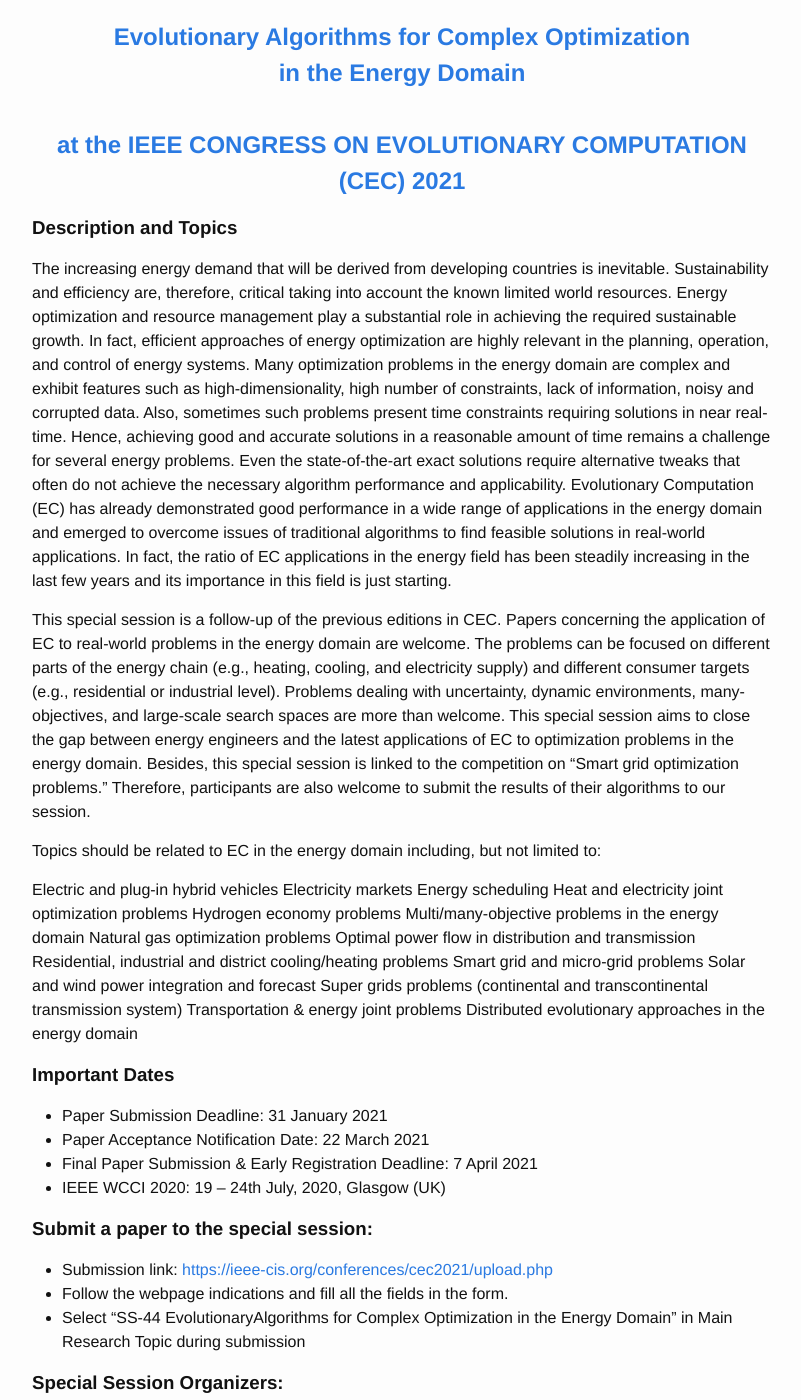
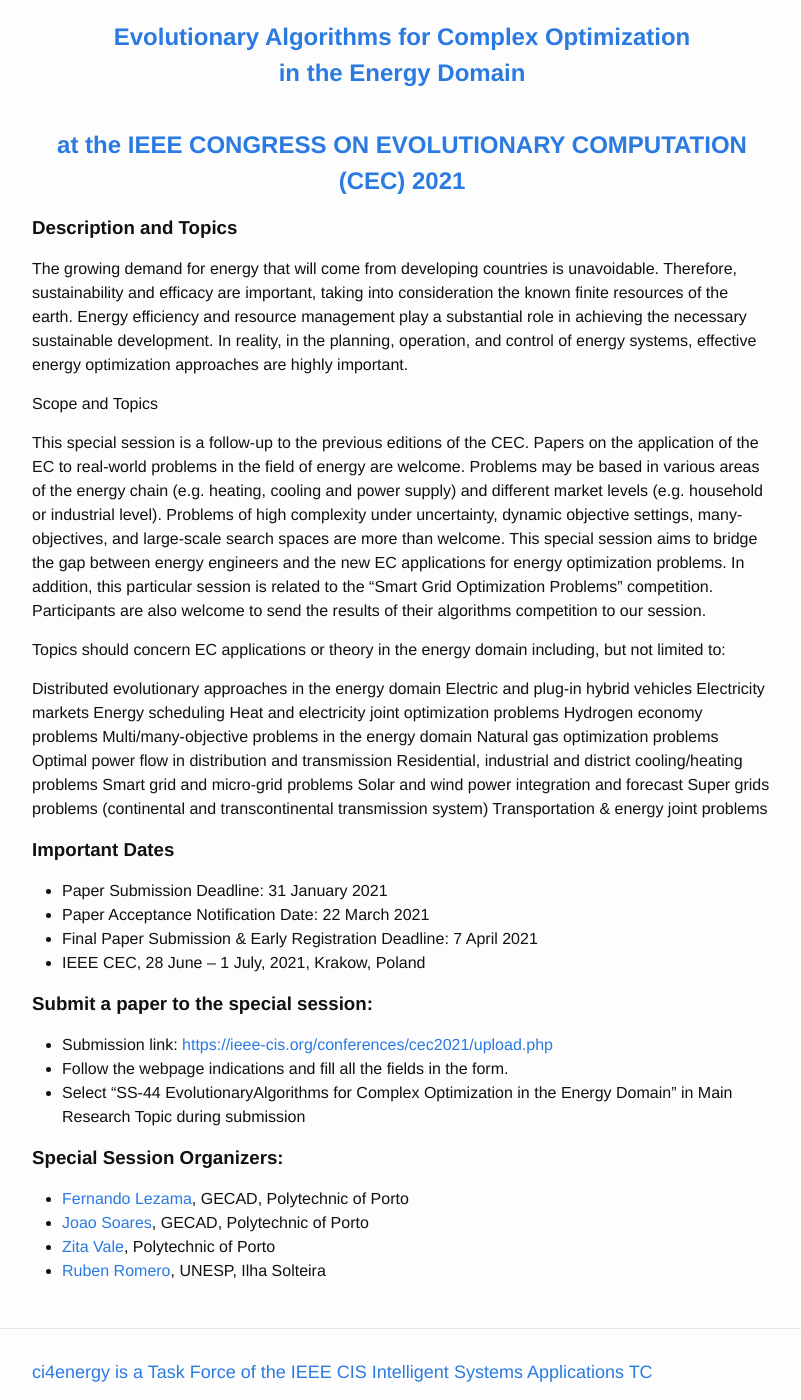
Before and after one commit to ci4energy/ci4energy.github.io, a Jekyll site: the page built from energy.md, in a window 1280 px wide and 1400 px high, scrolled down 195 px. Shown: the whole window, without its empty margins (238-1039 px from the left). Built offline with Jekyll 4.4.1, drawn with Linux system fonts in a browser that asks for light colours.

Commit message:
Update energy.md

```diff
--- a/energy.md
+++ b/energy.md
@@ -15,12 +15,15 @@
 <h3><b>Description and Topics</b></h3>
 
 
-The increasing energy demand that will be derived from developing countries is inevitable. Sustainability and efficiency are, therefore, critical taking into account the known limited world resources. Energy optimization and resource management play a substantial role in achieving the required sustainable growth. In fact, efficient approaches of energy optimization are highly relevant in the planning, operation, and control of energy systems. Many optimization problems in the energy domain are complex and exhibit features such as high-dimensionality, high number of constraints, lack of information, noisy and corrupted data. Also, sometimes such problems present time constraints requiring solutions in near real-time. Hence, achieving good and accurate solutions in a reasonable amount of time remains a challenge for several energy problems. Even the state-of-the-art exact solutions require alternative tweaks that often do not achieve the necessary algorithm performance and applicability. Evolutionary Computation (EC) has already demonstrated good performance in a wide range of applications in the energy domain and emerged to overcome issues of traditional algorithms to find feasible solutions in real-world applications. In fact, the ratio of EC applications in the energy field has been steadily increasing in the last few years and its importance in this field is just starting.
+The growing demand for energy that will come from developing countries is unavoidable. Therefore, sustainability and efficacy are important, taking into consideration the known finite resources of the earth. Energy efficiency and resource management play a substantial role in achieving the necessary sustainable development. In reality, in the planning, operation, and control of energy systems, effective energy optimization approaches are highly important.
 
-This special session is a follow-up of the previous editions in CEC. Papers concerning the application of EC to real-world problems in the energy domain are welcome. The problems can be focused on different parts of the energy chain (e.g., heating, cooling, and electricity supply) and different consumer targets (e.g., residential or industrial level). Problems dealing with uncertainty, dynamic environments, many-objectives, and large-scale search spaces are more than welcome. This special session aims to close the gap between energy engineers and the latest applications of EC to optimization problems in the energy domain. Besides, this special session is linked to the competition on “Smart grid optimization problems.” Therefore, participants are also welcome to submit the results of their algorithms to our session.
+Scope and Topics
 
-Topics should be related to EC in the energy domain including, but not limited to:
+This special session is a follow-up to the previous editions of the CEC. Papers on the application of the EC to real-world problems in the field of energy are welcome. Problems may be based in various areas of the energy chain (e.g. heating, cooling and power supply) and different market levels (e.g. household or industrial level). Problems of high complexity under uncertainty, dynamic objective settings, many-objectives, and large-scale search spaces are more than welcome. This special session aims to bridge the gap between energy engineers and the new EC applications for energy optimization problems. In addition, this particular session is related to the “Smart Grid Optimization Problems” competition. Participants are also welcome to send the results of their algorithms competition to our session.
 
+Topics should concern EC applications or theory in the energy domain including, but not limited to:
+
+Distributed evolutionary approaches in the energy domain
 Electric and plug-in hybrid vehicles
 Electricity markets
 Energy scheduling
@@ -34,14 +37,13 @@
 Solar and wind power integration and forecast
 Super grids problems (continental and transcontinental transmission system)
 Transportation & energy joint problems
-Distributed evolutionary approaches in the energy domain
 
 
 <h3><b>Important Dates</b></h3>
 - Paper Submission Deadline: 31 January 2021
 - Paper Acceptance Notification Date: 22 March 2021
 - Final Paper Submission & Early Registration Deadline: 7 April 2021
-- IEEE WCCI 2020: 19 – 24th July, 2020, Glasgow (UK)
+- IEEE CEC, 28 June – 1 July, 2021, Krakow, Poland
 
 
 <h3><b>Submit a paper to the special session:</b></h3>
@@ -51,7 +53,6 @@
 - Select "SS-44 EvolutionaryAlgorithms for Complex Optimization in the Energy Domain" in Main Research Topic during submission
 
 
-
 <h3><b>Special Session Organizers:</b></h3>
 - <a href="mailto:flz@isep.ipp.pt">Fernando Lezama</a>, GECAD, Polytechnic of Porto
 - <a href="mailto:jan@isep.ipp.pt">Joao Soares</a>, GECAD, Polytechnic of Porto
```
